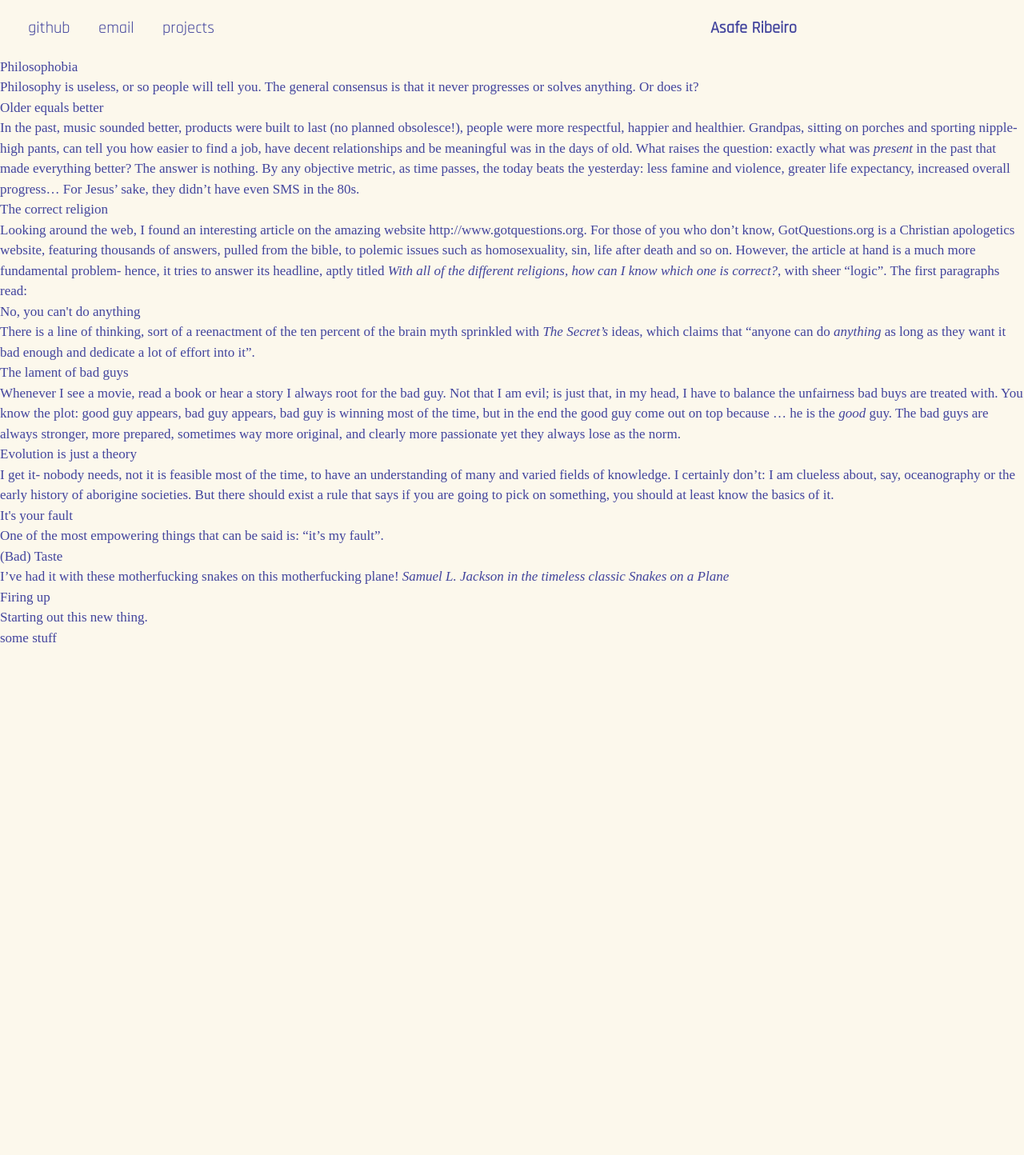
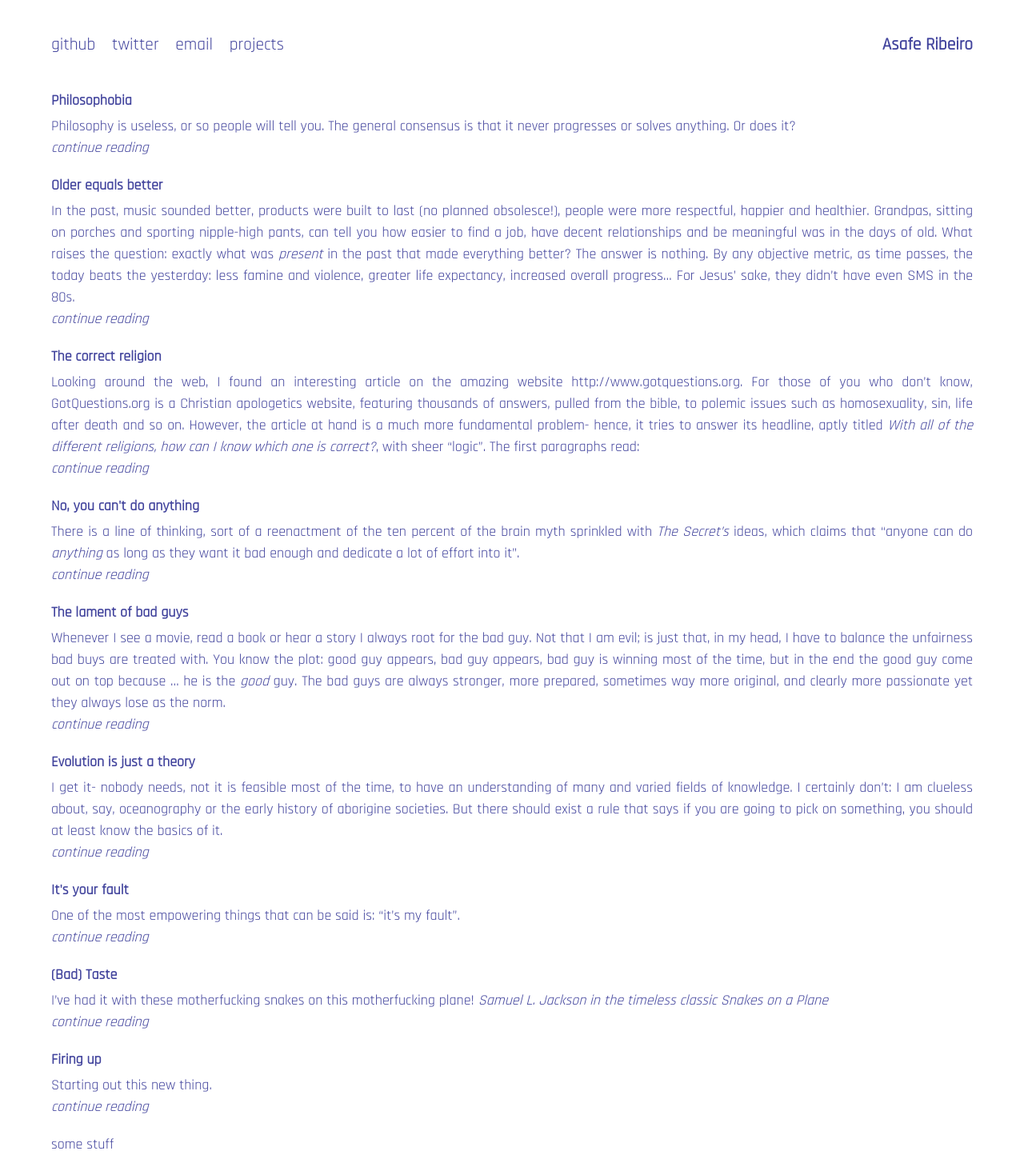
Before and after one commit to easafe/easafe.github.io, a Jekyll site: the page built from index2.html, in a window 1280 px wide. Shown: the whole page at 80% size. Built offline with Jekyll 4.4.1, drawn with Linux system fonts in a browser that asks for light colours; before the commit the page ends 920 px from its top, so only the background shows below that.

Commit message:
more styles for new layout

```diff
--- a/_layouts/default2.html
+++ b/_layouts/default2.html
@@ -1,17 +1,23 @@
 <!DOCTYPE html>
 <html lang="en">
+
 <head>
     <meta http-equiv="content-type" content="text/html; charset=utf-8" />
     <meta name="viewport" content="initial-scale=1.0, maximum-scale=1.0, width=device-width, user-scalable=yes" />
     <title>Asafe Ribeiro</title>
-        <meta name="author" content="Asafe Ribeiro"/>
+    <meta name="author" content="Asafe Ribeiro" />
     <link rel="stylesheet" href="/css/site2.css" type="text/css" media="all" />
 </head>
+
 <body>
+    <div class="site">
         <header class="site-header">
             <ul class="menu">
                 <li>
                     <a href="https://github.com/azafeh">github</a>
+                </li>
+                <li>
+                    <a href="https://twitter.com/azafeh">twitter</a>
                 </li>
                 <li>
                     <a href="mailto:azafeh@azafeh.com">email</a>
@@ -29,5 +35,7 @@
         <footer>
             some stuff
         </footer>
+    </div>
 </body>
+
 </html>
--- a/css/site2.css
+++ b/css/site2.css
@@ -1,4 +1,4 @@
-@import url('https://fonts.googleapis.com/css?family=Rajdhani');
+@import url("https://fonts.googleapis.com/css?family=Rajdhani");
 
 * {
   margin: 0;
@@ -8,10 +8,11 @@
 html, body {
   width: 100%;
   height: 100%;
-  font-size:17px;
-  background: #FCF8EC;
+  font-size:18px;
   color:#42449D;
   line-height: 1.5;
+  font-family: 'Rajdhani';
+  -webkit-font-smoothing: antialiased;
 }
 
 a {
@@ -20,25 +21,41 @@ a {
   text-decoration: none;
 }
 
+a:hover {
+  opacity: 0.6;
+}
+
+.site {
+   margin: 0 auto;
+   width: 90%;
+}
 /*flexbox, bitches*/
 .site-header {
   display: flex;
-  flex-flow: row wrap;
-  align-items: center;
-  margin: 20px;
-  font-family: Rajdhani;
-  font-size: 1.2em;
+  justify-content: space-between;
+  margin: 40px 0px;
+  font-family: 'Rajdhani';
+  font-size: 1.19em;
 }
 
 .menu{
-  min-width: 70%;
+  align-self: flex-start;
 }
 
 .menu li {
   display: inline;
-  padding: 0px 15px;
+  padding-right:15px;
 }
 
-.logo {
+.logo, .title {
   font-weight: bold;
 }
+
+.post {
+  margin: 5px 0px 20px 0px;
+  text-align: justify;
+}
+
+.more {
+  font-style: italic;
+}
--- a/index2.html
+++ b/index2.html
@@ -4,7 +4,10 @@ layout: default2
 
 {% for post in site.posts %}
 
-    <a href="{{ post.url }}">{{ post.title }}</a>
-    {{ post.excerpt }}
+    <a class="title" href="{{ post.url }}">{{ post.title }}</a>
+    <div class="post">
+        {{ post.excerpt }}<a class="more" href="{{ post.url }}">continue reading</a>
+    </div>
+
 
 {% endfor %}
```
Lines whose indentation alone changed are shown as unchanged.
